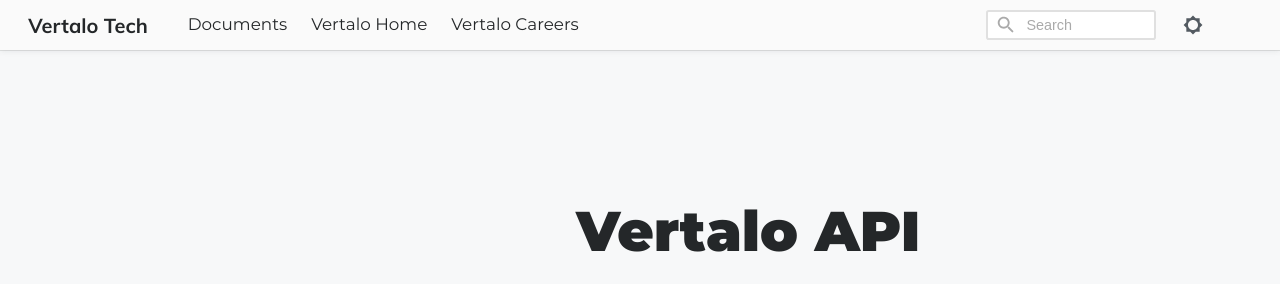
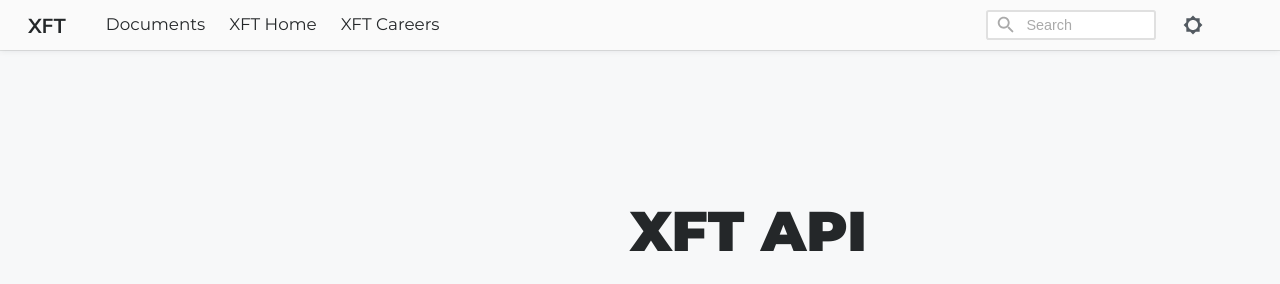
Before and after one commit to amr080/xvertalo, a browser extension: page index.html in a window 1280 px wide. Shown: the top 284 px of the page. Drawn offline with Linux system fonts and the light colour scheme; no server answers.

Commit message:
Update index.html

```diff
--- a/index.html
+++ b/index.html
@@ -1137,7 +1137,7 @@
         <div id="myDrawer" class="drawer" style="">
   <div class="drawer__header">
     <a href="/" class="drawer__header--text">
-      Vertalo Tech
+      XFT
     </a>
     <div class="grow"></div>
     <div class="drawer__close">
@@ -1149,7 +1149,7 @@
     <div class="menu">
   <h6 class="menu__label">
 
-      Vertalo API Primer
+      XFT API Primer
 
   </h6>
   <ul>
@@ -1220,7 +1220,7 @@
 
 
     <a href="/" title="" rel="home" class="navbar__logo--text-link">
-      <h6 class="navbar__logo--text" data-bgimg="false">Vertalo Tech</h6>
+      <h6 class="navbar__logo--text" data-bgimg="false">XFT</h6>
     </a>
 
 </div>
@@ -1245,7 +1245,7 @@
           <span id="navMenuMobile" class="hide">
   <button id="navCollapseBtn" class="navbar__dropdown--title" aria-label="Section Menu" data-dir="ltr">
 
-      Vertalo API Primer
+      XFT API Primer
 
     <svg xmlns="http://www.w3.org/2000/svg" width="20" height="20" viewBox="0 0 24 24"><path fill="currentColor" d="M8.12 9.29L12 13.17l3.88-3.88c.39-.39 1.02-.39 1.41 0 .39.39.39 1.02 0 1.41l-4.59 4.59c-.39.39-1.02.39-1.41 0L6.7 10.7c-.39-.39-.39-1.02 0-1.41.39-.38 1.03-.39 1.42 0z"/></svg>
   </button>
@@ -1266,7 +1266,7 @@
 
 
   <li class="navbar__menu--mobile-item ">
-    <a href="https://www.vertalo.com/" class="">Vertalo Home</a>
+    <a href="https://xabout.replit.app/" class="">XFT Home</a>
   </li>
 
 
@@ -1274,7 +1274,7 @@
 
 
   <li class="navbar__menu--mobile-item ">
-    <a href="https://www.vertalo.com/careers/" class="">Vertalo Careers</a>
+    <a href="https://docs.google.com/forms/d/e/1FAIpQLSfz6iy8AxjnxgMQNiesB9uqyxRi2hqWyqOipLKicF-8P83ziQ/viewform" class="">XFT Careers</a>
   </li>
 
   </ul>
@@ -1288,7 +1288,7 @@
 
 
   <li class="navbar__menu--item ">
-    <a href="/docs" data-bgimg="false">Documents</a>
+    <a href="https://x-ledger.replit.app/" data-bgimg="false">Documents</a>
   </li>
 
 
@@ -1296,7 +1296,7 @@
 
 
   <li class="navbar__menu--item ">
-    <a href="https://www.vertalo.com/" data-bgimg="false">Vertalo Home</a>
+    <a href="https://x-ledger.replit.app/" data-bgimg="false">XFT Home</a>
   </li>
 
 
@@ -1304,7 +1304,7 @@
 
 
   <li class="navbar__menu--item ">
-    <a href="https://www.vertalo.com/careers/" data-bgimg="false">Vertalo Careers</a>
+    <a href="https://x-ledger.replit.app/" data-bgimg="false">XFT Careers</a>
   </li>
 
           </ul>
@@ -1474,7 +1474,7 @@
 
 
               <div class="title" style=";">
-                Vertalo API
+                XFT API
               </div>
 
 
```
